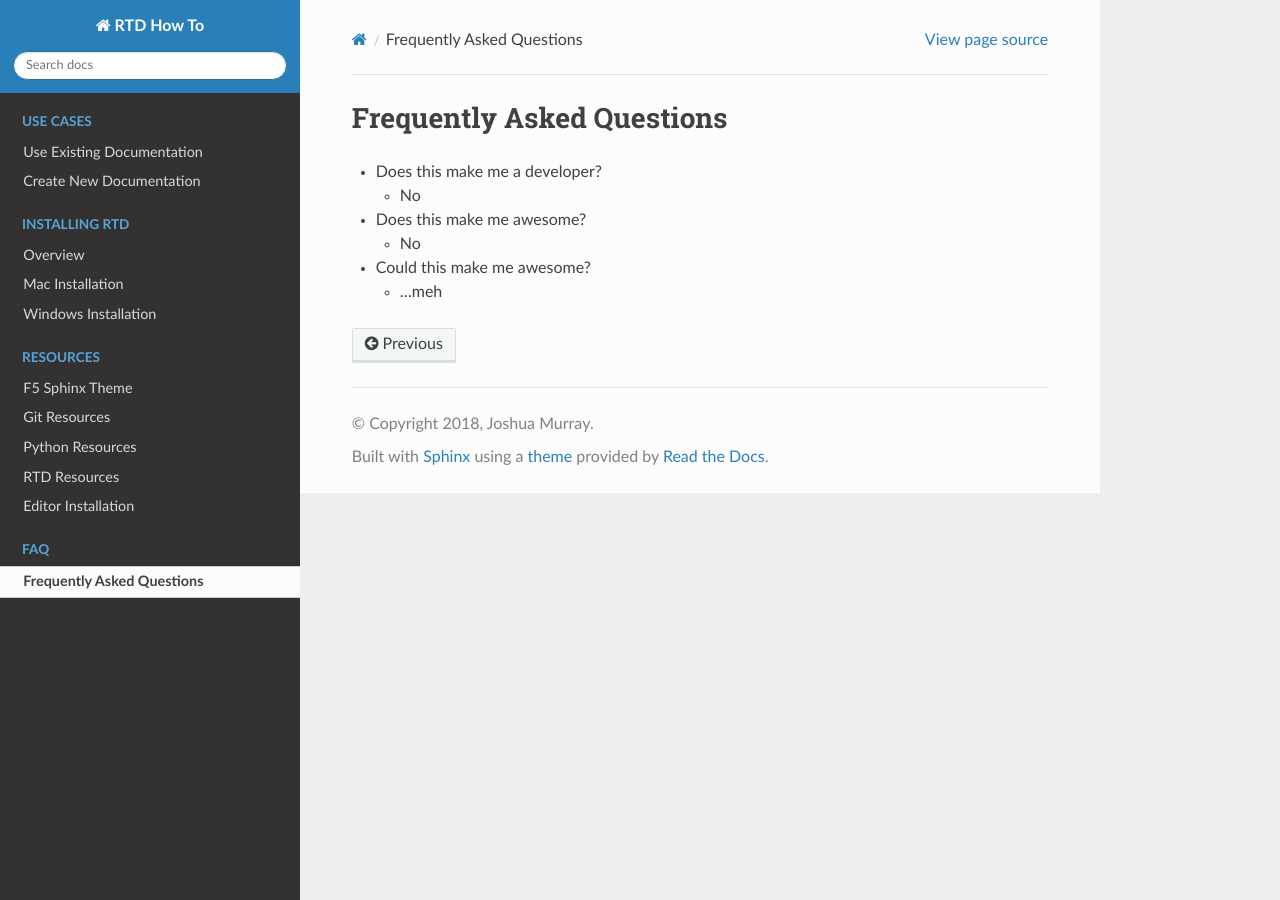
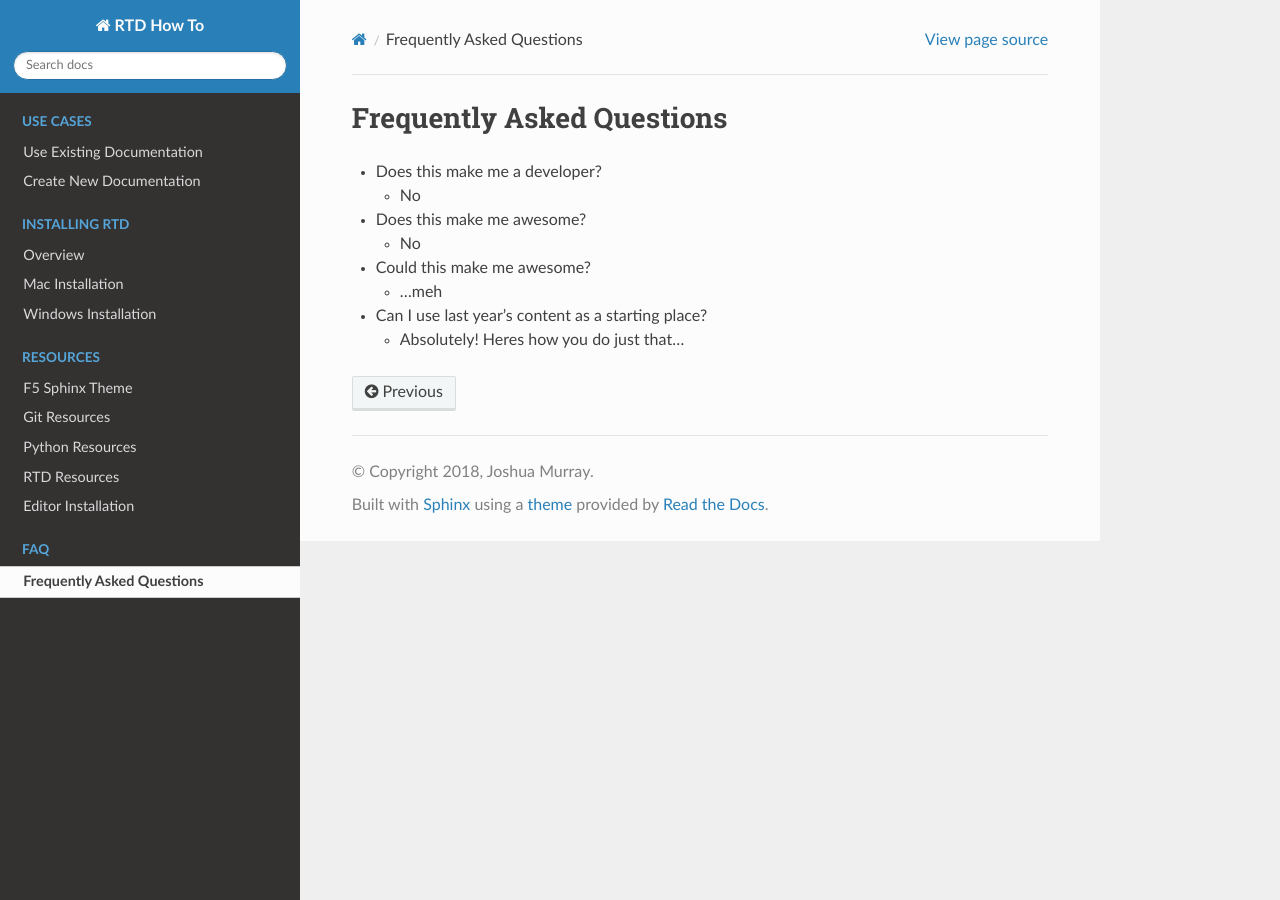
Before and after one commit to 6a6d/f5-rtd-howto, a Sphinx documentation site: the page built from docs/faq/faq.rst, in a window 1280 px wide. Built offline with Sphinx 7.4.7 and the Read the Docs theme 2.0.0, drawn with Linux system fonts in a browser that asks for light colours.

Commit message:
Updated FAQ

```diff
--- a/docs/faq/faq.rst
+++ b/docs/faq/faq.rst
@@ -13,3 +13,7 @@ Frequently Asked Questions
 - Could this make me awesome?
 
   - ...meh
+
+- Can I use last year's content as a starting place?
+
+  - Absolutely!  Heres how you do just that...
```
